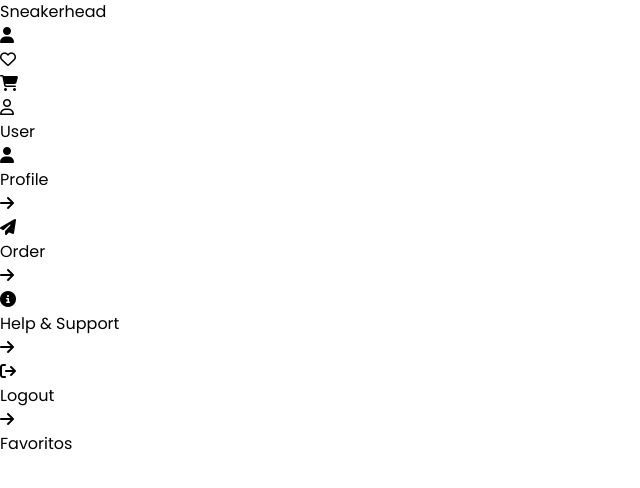
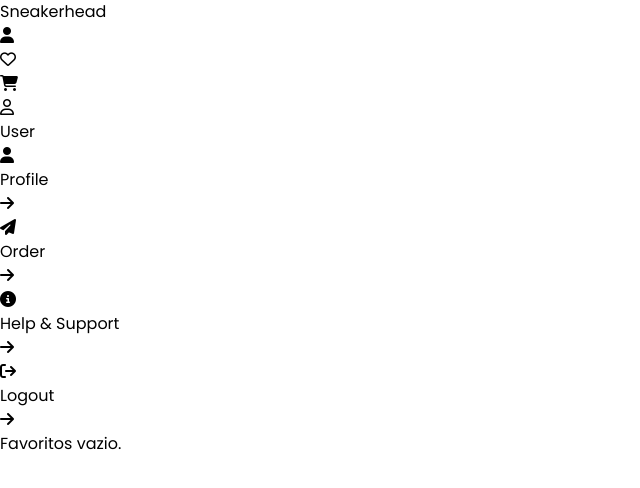
Before and after one commit to RonaldoFidelis/Shop-cart, a React (Vite) app: page /favorite in a window 1280 px wide. Shown: the top 488 px of the page, without its empty margins (0-640 px from the left). Built offline with nearby package versions, Linux system fonts and the light colour scheme.

Commit message:
Feature: Started pages favorites

```diff
--- /dev/null
+++ b/src/components/FavoriteEmpty.tsx
@@ -0,0 +1,8 @@
+export function FavoriteEmpty() {
+
+  return(
+    <div>
+      Favoritos vazio.
+    </div>
+  )
+}
--- /dev/null
+++ b/src/components/FavoriteNotEmpty.tsx
@@ -0,0 +1,8 @@
+export function FavoriteNotEmpty() {
+
+  return (
+    <div>
+
+    </div>
+  )
+}
--- a/src/pages/Favorite.tsx
+++ b/src/pages/Favorite.tsx
@@ -1,8 +1,18 @@
+import { useContext } from "react";
+import { FavoriteEmpty } from "../components/FavoriteEmpty";
+import { FavoriteNotEmpty } from "../components/FavoriteNotEmpty";
+import { CartContext } from "../context/CartContext";
+
 export function Favorite() {
+  const {favorite} = useContext(CartContext);
 
   return (
-    <div>
-      Favoritos
+    <div className="w-full min-h-screen">
+      {favorite.length === 0 ? (
+        <FavoriteEmpty/>
+      ):(
+        <FavoriteNotEmpty/>
+      )}
     </div>
   )
 }
```
